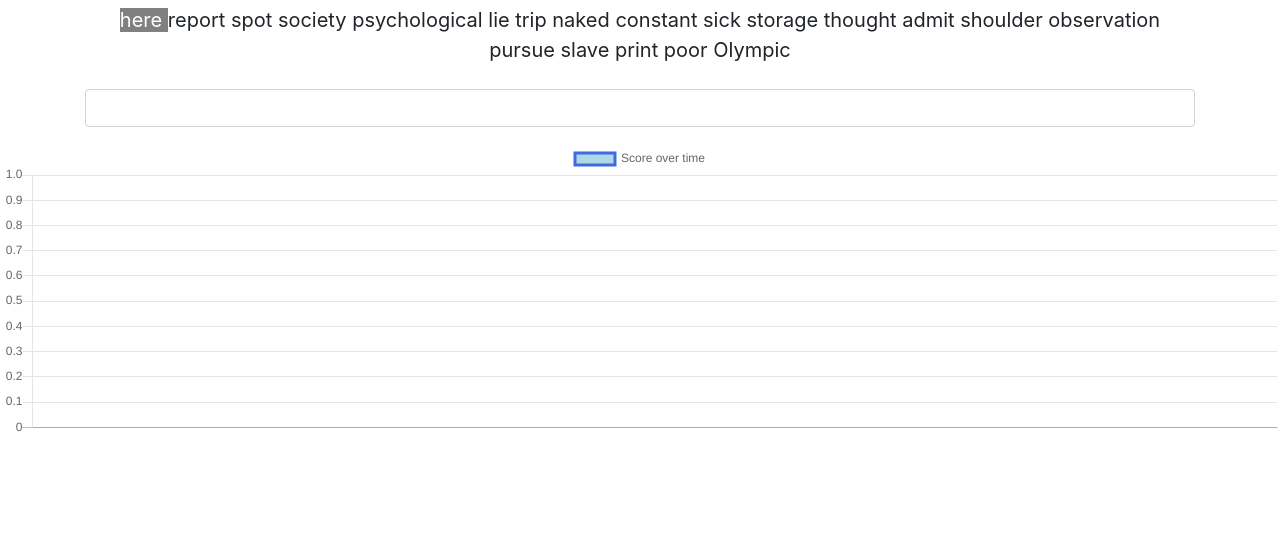
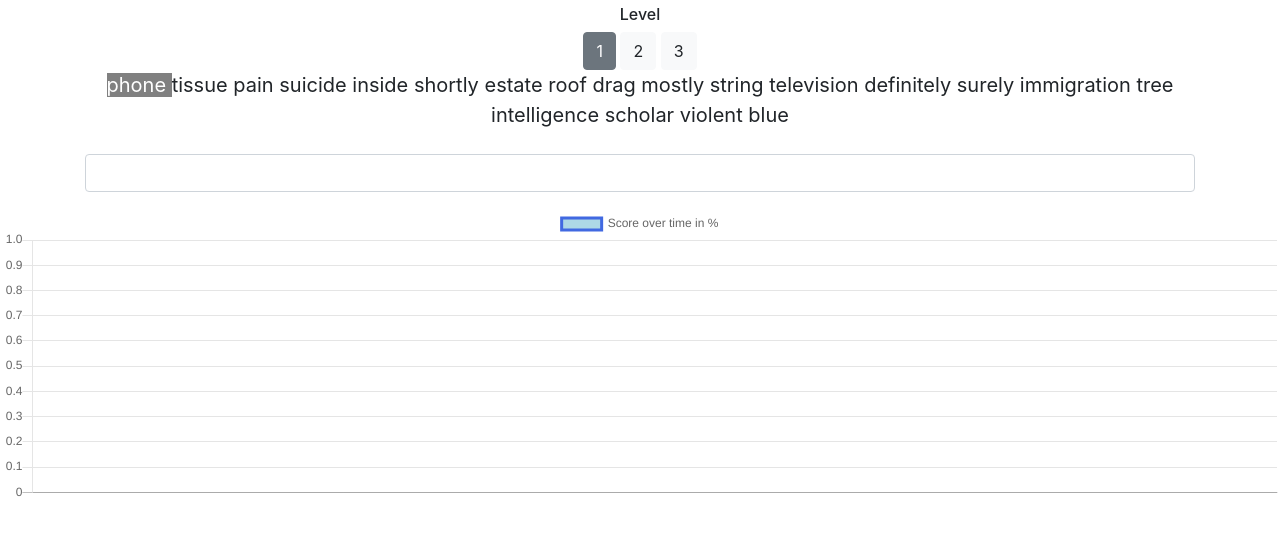
Before and after one commit to mohkan1/TypeRunner, a plain HTML site: page index.html in a window 1280 px wide. Shown: the part 37-572 px from the top of the page. Drawn offline with nearby package versions, Linux system fonts and the light colour scheme.

Commit message:
Update index.html

```diff
--- a/index.html
+++ b/index.html
@@ -25,6 +25,10 @@
         <div class = "row text-center">
             <div class = "col">
                 <h3 class = "red_button">TypeRunner</h3>
+                <h6>Level</h6>
+                <button type="button" level = "20" id = "level_1" class="level btn btn-secondary">1</button>
+                <button type="button" level = "50" class="level btn btn-light">2</button>
+                <button type="button" level = "100" class="level btn btn-light">3</button>
             </div>
         </div>
 
@@ -59,6 +63,8 @@
 
 $( document ).ready(function() {
     let counter = 0;
+    let words = [];
+
 
     let common_words = [
 
@@ -3059,41 +3065,9 @@ $( document ).ready(function() {
         "zone",
     ]
 
-    let words = [];
-
-    let number_of_words = 20;
-    let random_word_index = []
-
-    for (let index = 0; index < number_of_words; index++) {
-        let random_index = Math.floor(Math.random() * common_words.length);
-        if(random_word_index.includes(random_index)){
-            while(random_word_index.includes(random_index)){
-                random_index = Math.floor(Math.random() * common_words.length);
-
-            }
-            random_word_index.push(random_index);
-        }else{
-            random_word_index.push(random_index);
-        }
-    }
-
-    random_word_index.forEach((word_index, _) => {
-        words.push(common_words[word_index]);
-    });
-
-    console.log(random_word_index);
-
-
-    words.forEach((word,index)=>{
-        let span = document.createElement("span");
-        span.setAttribute("id", "word_" + index);
-
-        let space = index == words.length - 1 ? "" : " ";
-        span.innerHTML = word + space;
-
-        span.setAttribute("style", "font-size: 20px;");
-        document.getElementById("text_wrapper").append(span);
-    })
+    let level_one = parseInt($("#level_1").attr("level"));
+
+    repare_words(level_one);
 
     let score = 0;
 
@@ -3232,6 +3206,7 @@ $( document ).ready(function() {
 
 
 
+
     let canvas = document.createElement("canvas");
     canvas.setAttribute("id", "lineChart");
     canvas.setAttribute("width", window.innerWidth);
@@ -3250,7 +3225,7 @@ $( document ).ready(function() {
         	data: {
         		labels: storage.map(x => x[0]),
             datasets: [{
-        			label: "Score over time",
+        			label: "Score over time in %",
         			backgroundColor: 'lightblue',
         			borderColor: 'royalblue',
         			data: storage.map(x => x[1]),
@@ -3296,7 +3271,7 @@ $( document ).ready(function() {
         	data: {
         		labels: Object.keys(letters),
             datasets: [{
-        			label: "Letters you types wrong",
+        			label: "You types these letters X number of times",
         			backgroundColor: 'lightblue',
         			borderColor: 'royalblue',
         			data: Object.values(letters),
@@ -3315,10 +3290,56 @@ $( document ).ready(function() {
 
     }
 
+    function repare_words(number){
+        $("#text_wrapper").empty();
+        let number_of_words = number;
+        let random_word_index = []
+        words = []
+
+        for (let index = 0; index < number_of_words; index++) {
+            let random_index = Math.floor(Math.random() * common_words.length);
+            if(random_word_index.includes(random_index)){
+                while(random_word_index.includes(random_index)){
+                    random_index = Math.floor(Math.random() * common_words.length);
+
+                }
+                random_word_index.push(random_index);
+            }else{
+                random_word_index.push(random_index);
+            }
+        }
+
+        random_word_index.forEach((word_index, _) => {
+            words.push(common_words[word_index]);
+        });
+
+        words.forEach((word,index)=>{
+            let span = document.createElement("span");
+            span.setAttribute("id", "word_" + index);
+
+            let space = index == words.length - 1 ? "" : " ";
+            span.innerHTML = word + space;
+
+            span.setAttribute("style", "font-size: 20px;");
+            document.getElementById("text_wrapper").append(span);
+        })
+
+    }
+
     $(document).on("click","#play_again",function() {
         window.location.reload(true);
     });
 
+    $(document).on("click",".level",function() {
+        let level = $(this).attr("level");
+
+        repare_words(parseInt(level));
+
+        $(".level").attr("class", "level btn btn-light");
+        $(this).attr("class", "level btn btn-secondary");
+
+    });
+
 
 });
 
```
